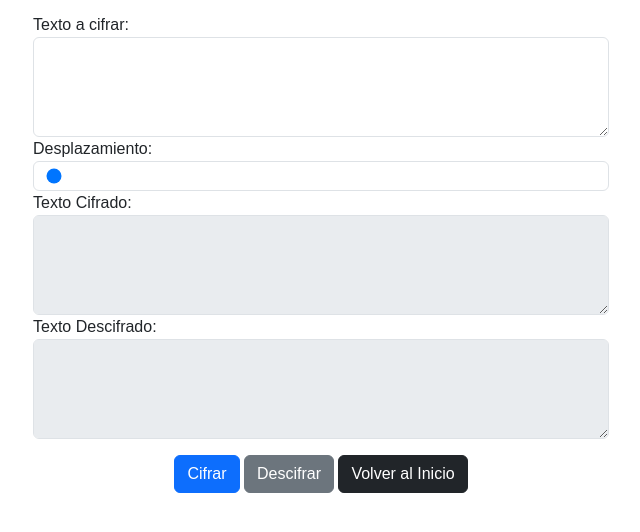
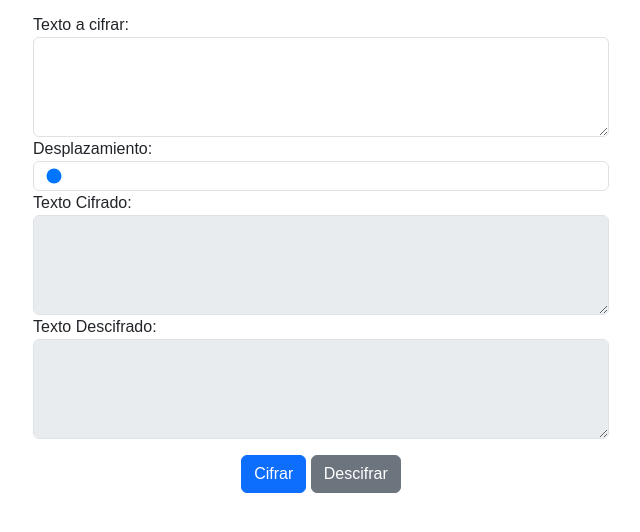
Before and after one commit to SaborLatte/6IV7_sanchez_villegas_fernanda_carolina_analisis, a plain HTML site: page Ciberseguridad/ceasar/ceasar.html in a window 1280 px wide. Shown: the part 118-650 px from the top of the page, without its empty margins (319-959 px from the left). Drawn offline with nearby package versions, Linux system fonts and the light colour scheme.

Commit message:
q tal papus

```diff
--- a/Ciberseguridad/ceasar/ceasar.html
+++ b/Ciberseguridad/ceasar/ceasar.html
@@ -50,7 +50,6 @@
         <div class="col-md-12 text-center mt-3">
             <button onclick="cifrado()" class="btn btn-primary">Cifrar</button>
             <button onclick="descifrado()" class="btn btn-secondary">Descifrar</button>
-            <a href="/index.html" class="btn btn-dark">Volver al Inicio</a>
         </div>
     </div>
 
```
